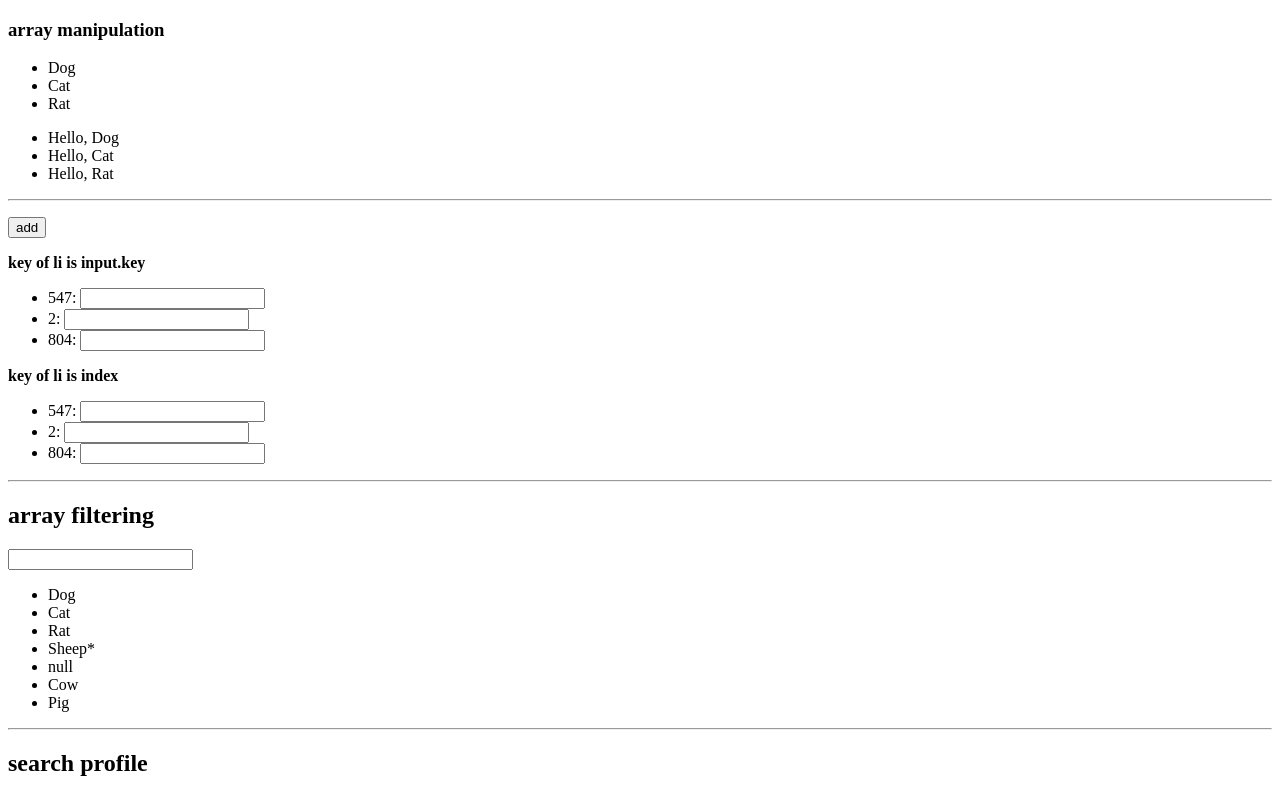
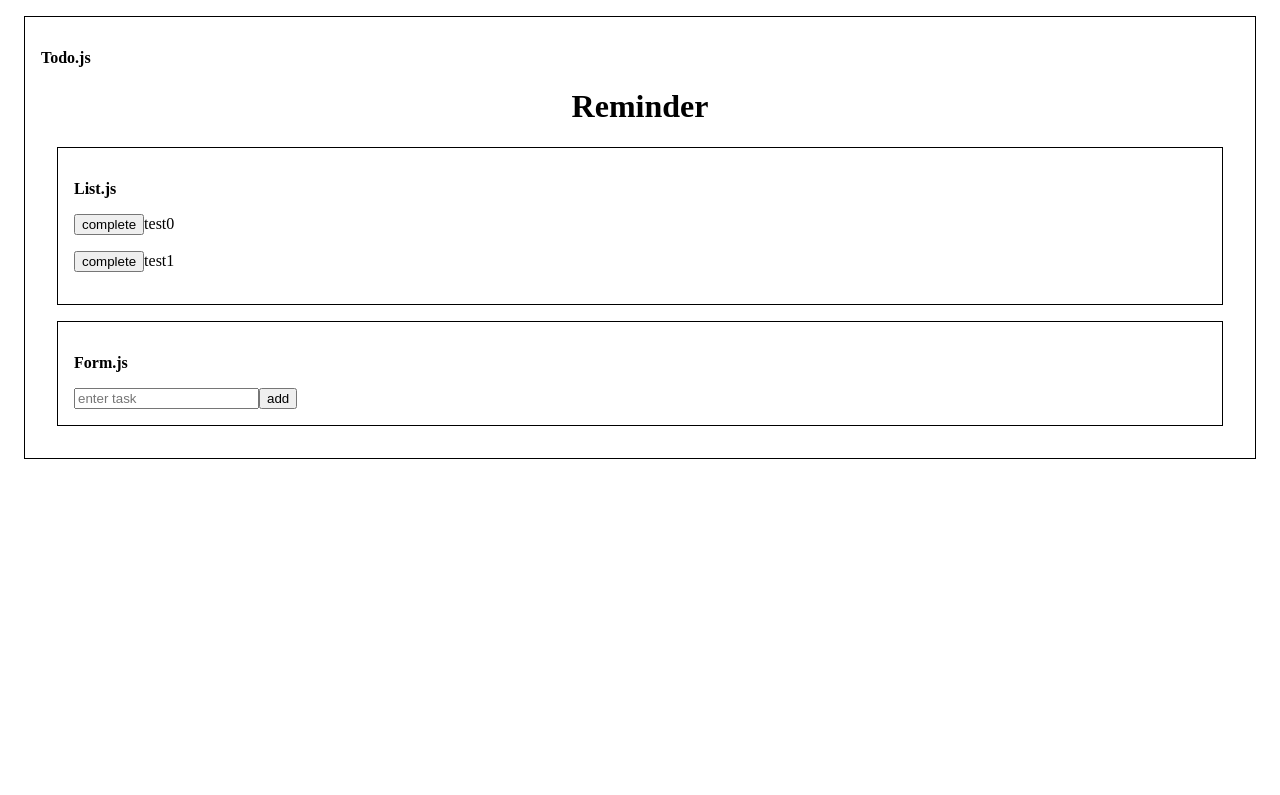
Before and after one commit to mimunojun/react-tuto, a React (Vite) app in the folder react-app/: page / in a window 1280 px wide. Shown: the top 795 px of the page. Built offline with nearby package versions, Linux system fonts and the light colour scheme.

Commit message:
reminder

```diff
--- a/react-app/src/main.tsx
+++ b/react-app/src/main.tsx
@@ -1,8 +1,8 @@
 import React from "react";
 import ReactDOM from "react-dom/client";
-import App from "./t4/App";
+import Todo from "./t4/Todo";
 import "./index.css";
 
 ReactDOM.createRoot(document.getElementById("root") as HTMLElement).render(
-    <App />
+    <Todo />
 );
--- /dev/null
+++ b/react-app/src/t4/Todo.css
@@ -0,0 +1,9 @@
+.title{
+    font-weight: bolder;
+}
+
+.container{
+    padding: 1rem;
+    margin: 1rem;
+    border: black 1px solid;
+}
--- /dev/null
+++ b/react-app/src/t4/Todo.tsx
@@ -0,0 +1,25 @@
+import { useState } from "react";
+import List from "./components/List";
+import Form from "./components/Form";
+import "./Todo.css";
+
+const Todo = () => {
+    const [todos, setTodos] = useState([
+        { id: 0, task: "test0" },
+        { id: 1, task: "test1" },
+    ]);
+    return (
+        <>
+            <div className="container">
+                <p className="title">Todo.js</p>
+                <h1 style={{ textAlign: "center" }}>Reminder</h1>
+                <div>
+                    <List todoState={[todos, setTodos]} />
+                    <Form todoState={[todos, setTodos]} />
+                </div>
+            </div>
+        </>
+    );
+};
+
+export default Todo;
--- /dev/null
+++ b/react-app/src/t4/components/Form.tsx
@@ -0,0 +1,36 @@
+import { useState } from "react";
+const Form = ({ todoState }) => {
+    const [input, setInput] = useState("");
+    const [todos, setTodos] = todoState;
+    const buttonClicked = () => {
+        if (input.length !== 0) {
+            const newTodos = [...todos];
+            newTodos.push({
+                id: Math.floor(Math.random() * 100),
+                task: input,
+            });
+            setTodos(newTodos);
+            setInput("");
+        } else {
+            alert("enter your task");
+        }
+    };
+    return (
+        <>
+            <div className="container">
+                <p className="title">Form.js</p>
+                <input
+                    type="text"
+                    value={input}
+                    placeholder="enter task"
+                    onChange={(e) => {
+                        setInput(e.target.value);
+                    }}
+                />
+                <button onClick={buttonClicked}>add</button>
+            </div>
+        </>
+    );
+};
+
+export default Form;
--- /dev/null
+++ b/react-app/src/t4/components/List.tsx
@@ -0,0 +1,38 @@
+const List = ({ todoState }) => {
+    const [todos, setTodos] = todoState;
+    const completeButton = (id) => {
+        return (
+            <button
+                onClick={() => {
+                    const newTodos = todos.filter((t) => {
+                        return t.id !== id;
+                    });
+                    setTodos(newTodos);
+                }}
+            >
+                complete
+            </button>
+        );
+    };
+    return (
+        <>
+            <div className="container">
+                <p className="title">List.js</p>
+                {todos.length !== 0 ? (
+                    todos.map((todo) => {
+                        return (
+                            <p key={todo.id}>
+                                {completeButton(todo.id)}
+                                {todo.task}
+                            </p>
+                        );
+                    })
+                ) : (
+                    <p>no task</p>
+                )}
+            </div>
+        </>
+    );
+};
+
+export default List;
```
